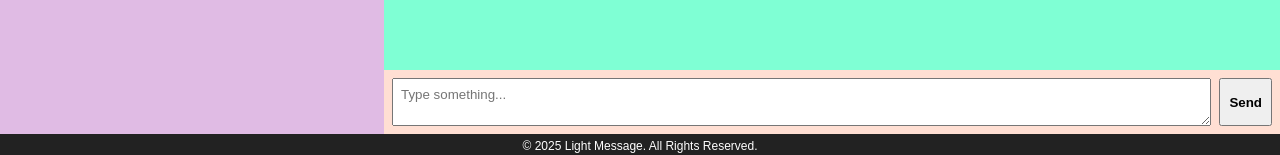
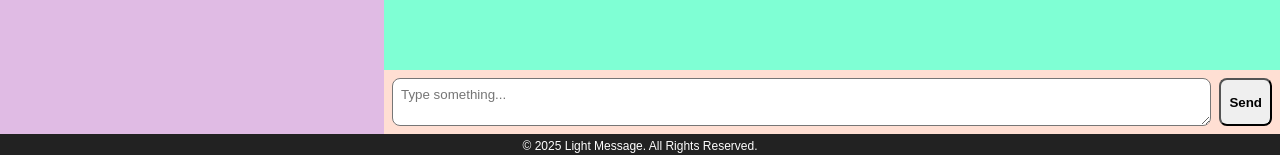
Before and after one commit to huyvu8051/light-message-frontend, an Angular app: page /message/1 in a window 1280 px wide. Shown: the part 642-797 px from the top of the page. Built offline with nearby package versions, Linux system fonts and the light colour scheme.

Commit message:
store last conversation textbox content for each conversation

```diff
--- a/src/app/core/service/message.service.ts
+++ b/src/app/core/service/message.service.ts
@@ -1,6 +1,5 @@
 import {Injectable} from '@angular/core'
-import {BehaviorSubject, combineLatest, map, Observable} from 'rxjs'
-import {ActivatedRoute} from '@angular/router'
+import {BehaviorSubject, combineLatest, map} from 'rxjs'
 
 export interface Message {
   id: number;
@@ -12,7 +11,9 @@ export interface Conversation {
   id: number;
   name: string;
   message: Message;
+  textbox: string
 }
+
 
 
 @Injectable({
@@ -28,8 +29,7 @@ export class MessageService {
   private currentConversationId = new BehaviorSubject<number | null>(null)
   currentConversationId$ = this.currentConversationId.asObservable()
 
-  private messages: Map<number, BehaviorSubject<Message[]>> =new Map();
-
+  private messages: Map<number, BehaviorSubject<Message[]>> = new Map()
 
 
   constructor() {
@@ -40,17 +40,20 @@ export class MessageService {
         {
           id: 1,
           name: 'Son Tung M-TP',
-          message: {id: 4, content: 'Dung lam trai tim anh dau, co chac yeu la day', sendAt: 'Tue'}
+          message: {id: 4, content: 'Dung lam trai tim anh dau, co chac yeu la day', sendAt: 'Tue'},
+          textbox: ''
         },
         {
           id: 2,
           name: 'Hai Tu',
-          message: {id: 5, content: 'Vay thi anh xin chet vi nguoi anh thuong', sendAt: '16:22'}
+          message: {id: 5, content: 'Vay thi anh xin chet vi nguoi anh thuong', sendAt: '16:22'},
+          textbox: ''
         },
         {
           id: 3,
           name: 'Ho Quang Hieu',
-          message: {id: 6, content: 'Co biet bao nhieu dieu con dang van vuong', sendAt: 'Mon'}
+          message: {id: 6, content: 'Co biet bao nhieu dieu con dang van vuong', sendAt: 'Mon'},
+          textbox: ''
         }
       ]
       this.conversations.next(mockData) // Emit new conversation list
@@ -83,14 +86,14 @@ export class MessageService {
     'RxJS rất mạnh mẽ!',
     'Bạn đã ăn chưa?',
     'Hãy code cùng nhau!'
-  ];
+  ]
 
   private generateRandomMessage(): Message {
     return {
       id: Math.floor(Math.random() * 10000), // ID ngẫu nhiên
       content: this.randomMessages[Math.floor(Math.random() * this.randomMessages.length)],
       sendAt: new Date().toISOString() // Lấy thời gian hiện tại
-    };
+    }
   }
 
   fetchConversationMessages(convId: number | null) {
--- a/src/app/message/conversation-input.component.ts
+++ b/src/app/message/conversation-input.component.ts
@@ -1,5 +1,6 @@
-import {Component} from '@angular/core'
+import {Component, OnInit} from '@angular/core'
 import {FormsModule} from '@angular/forms'
+import {Conversation, MessageService} from '../core/service/message.service'
 
 @Component({
   selector: 'app-conversation-input',
@@ -12,41 +13,60 @@ import {FormsModule} from '@angular/forms'
       flex-direction: row;
     }
 
-    .form-content {
+    .form-textbox {
       flex-grow: 1;
       padding: 8px;
+      border-radius: 8px;
     }
 
     button {
       margin-left: 8px;
       padding: 8px;
       font-weight: bold;
+      border-radius: 8px;
     }`,
   imports: [
     FormsModule
   ],
   template: `
-    <form (ngSubmit)="onSubmit()">
+    @if (currentConversation) {
+      <form (ngSubmit)="onSubmit()">
       <textarea
-        class="form-content"
+        class="form-textbox"
         placeholder="Type something..."
-        [(ngModel)]="content"
+        [(ngModel)]="currentConversation.textbox"
         name="message"
         (keydown.enter)="onEnter($event)"
       ></textarea>
 
-      <button type="submit">Send</button>
-    </form>
+        <button type="submit">Send</button>
+      </form>
+    } @else {
+      <h3>please select a conversation</h3>
+    }
+
 
   `
 })
-export class ConversationInputComponent{
-  content:string = ''
+export class ConversationInputComponent implements OnInit{
+  currentConversation: Conversation | null = null
+
+  constructor(private messageService: MessageService) {
+  }
+
+  ngOnInit() {
+    this.messageService.currentConversation$.subscribe(value => {
+      this.currentConversation = value
+    })
+  }
+
   onSubmit() {
-    if(!this.content.trim()) return
+    if(this.currentConversation){
+      if(!this.currentConversation.textbox.trim()) return
 
-    console.log(`submited ${this.content}`)
-    this.content = ''
+      console.log(`submited ${this.currentConversation.textbox}`)
+      this.currentConversation.textbox = ''
+    }
   }
   onEnter(event: Event) {
     const keyboardEvent = event as KeyboardEvent;
```
